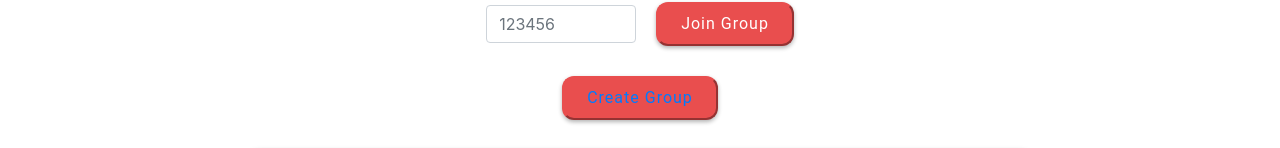
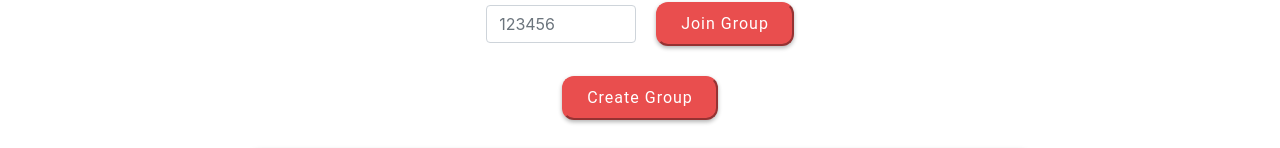
Before and after one commit to G-D-Tech/kompiter, a React (Create React App) app: page / in a window 1280 px wide. Shown: the part 108-256 px from the top of the page. Built offline with nearby package versions, Linux system fonts and the light colour scheme.

Commit message:
Merge Homepage to main

```diff
--- a/src/styles/Homepage.css
+++ b/src/styles/Homepage.css
@@ -30,6 +30,34 @@
   box-shadow: 0px 2px 4px rgba(0, 0, 0, 0.3);
   transition-duration: 0.2s;
   cursor: pointer;
+}
+
+/* unvisited link */
+a:link {
+  font-family: "roboto";
+  color: white;
+  text-decoration: none;
+}
+
+/* visited link */
+a:visited {
+  font-family: "roboto";
+  color: white;
+  text-decoration: none;
+}
+
+/* mouse over link */
+a:hover {
+  font-family: "roboto";
+  color: white;
+  text-decoration: none;
+}
+
+/* selected link */
+a:active {
+  font-family: "roboto";
+  color: white;
+  text-decoration: none;
 }
 
 .RedButtonStyle:hover {
```
